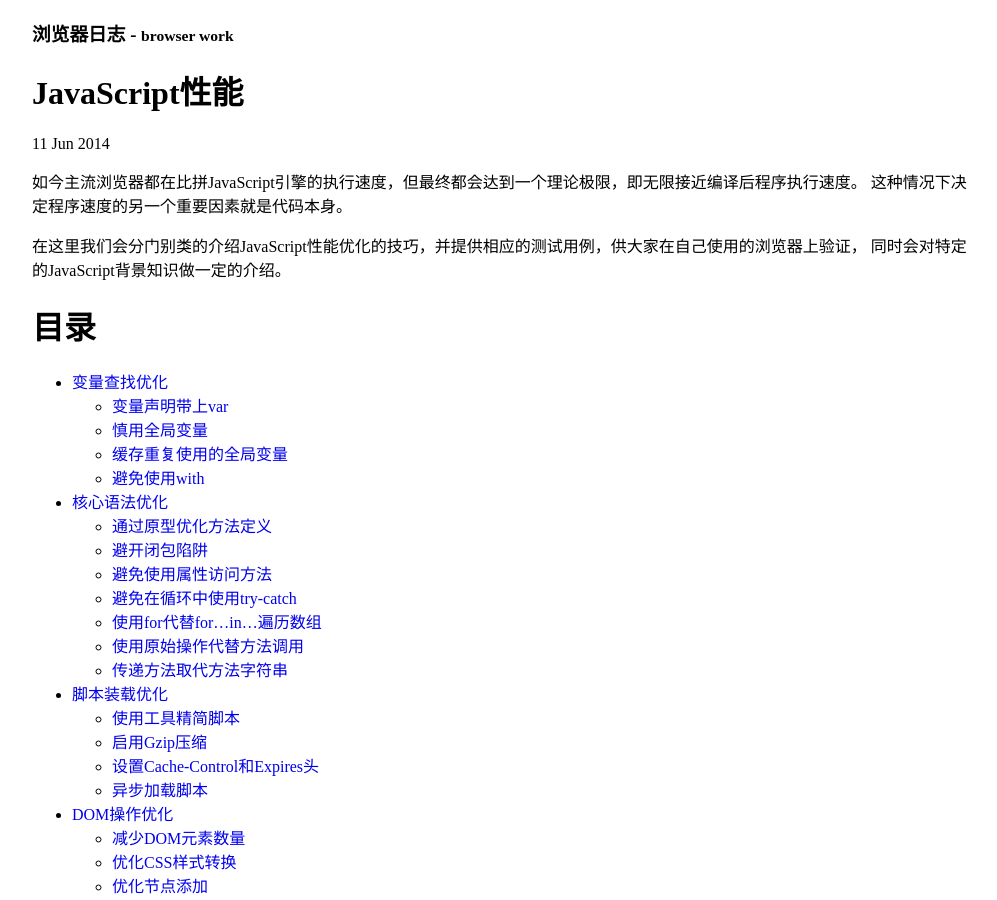
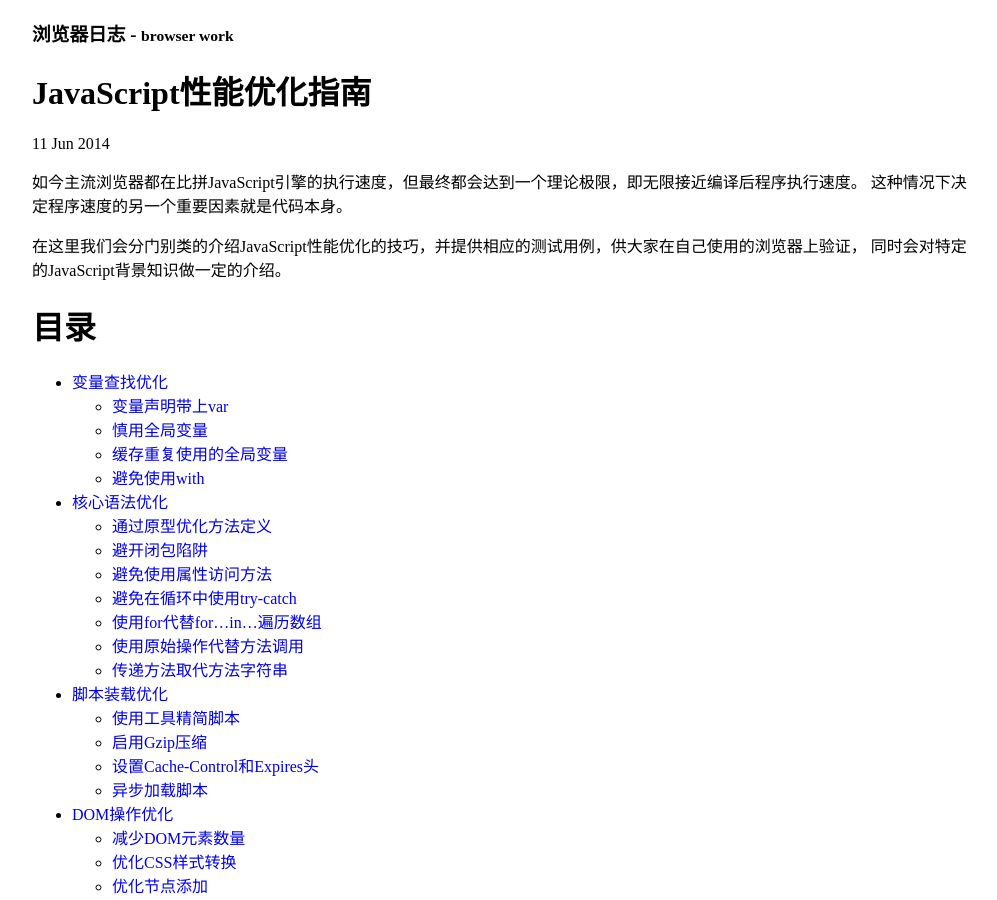
Before and after one commit to aaronz/aaronz.github.com, a Jekyll site: the page built from _posts/2014-06-11-javascript-performance.markdown, in a window 1280 px wide and 900 px high. Shown: the whole window, without its empty margins (133-1130 px from the left). Built offline with Jekyll 4.4.1, drawn with Linux system fonts in a browser that asks for light colours; Markdown is read by kramdown in place of the engine named in the settings; comment, search, counter and statistics services are not loaded.

Commit message:
Change title for JavaScript Performance post.

```diff
--- a/_posts/2014-06-11-javascript-performance.markdown
+++ b/_posts/2014-06-11-javascript-performance.markdown
@@ -1,6 +1,6 @@
 ---
 layout: post
-title:  "JavaScript性能"
+title:  "JavaScript性能优化指南"
 date:   2014-06-11 00:00:00
 categories: Performance
 ---
```
